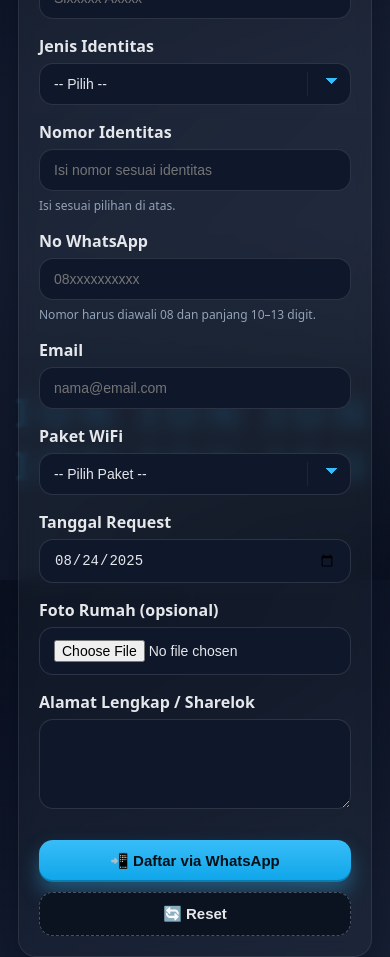
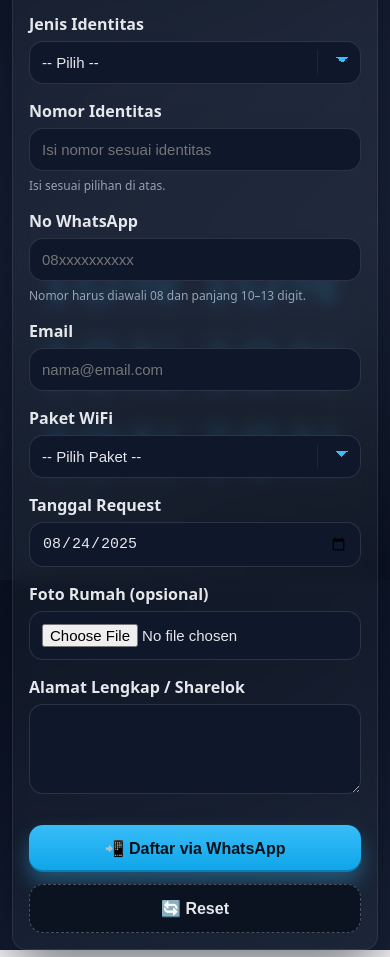
Before and after one commit to ionnetworksubang/Ion-network, a plain HTML site: page form.html in a window 390 px wide. Shown: the part 264-1221 px from the top of the page. Drawn offline with Linux system fonts and the light colour scheme.

Commit message:
Update form.html

```diff
--- a/form.html
+++ b/form.html
@@ -133,6 +133,42 @@
       .wifi-icon{ font-size:38px }
       button{ width:100% }
     }
+    /* === Tambahan di CSS === */
+@media (max-width: 480px){
+  body::before {
+    font-size: 16vw; /* teks background lebih kecil */
+    letter-spacing: .3rem;
+  }
+  .container {
+    margin: 12px;
+    padding: 16px;
+    border-radius: 14px;
+  }
+  .header h2 {
+    font-size: 1.4rem;
+  }
+  .wifi-icon {
+    font-size: 32px;
+  }
+  input, select, textarea {
+    font-size: 15px;
+    padding: 12px;
+  }
+  .btn-group {
+    flex-direction: column;
+    gap: 12px;
+  }
+  button {
+    width: 100%;
+    font-size: 16px;
+    padding: 14px;
+  }
+  .success {
+    font-size: .9rem;
+    padding: 12px;
+  }
+}
+
   </style>
 </head>
 <body>
```
